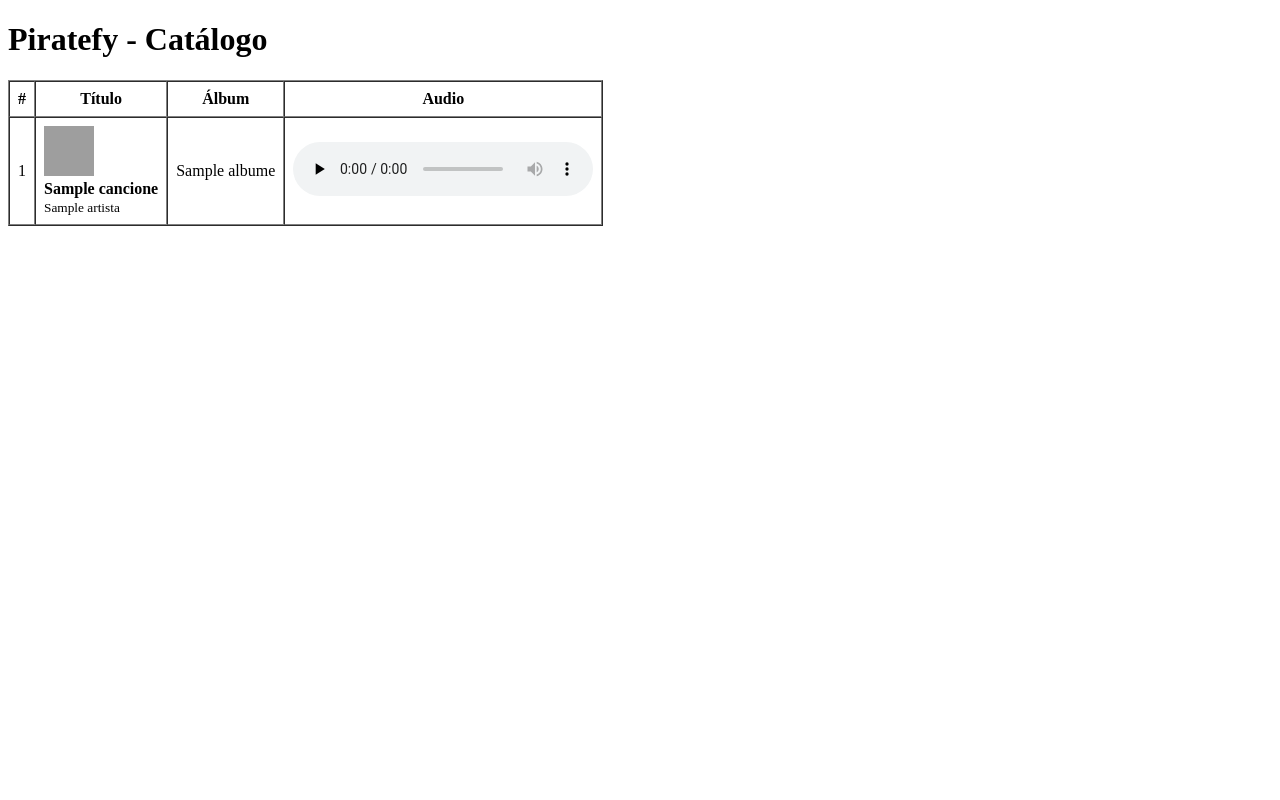
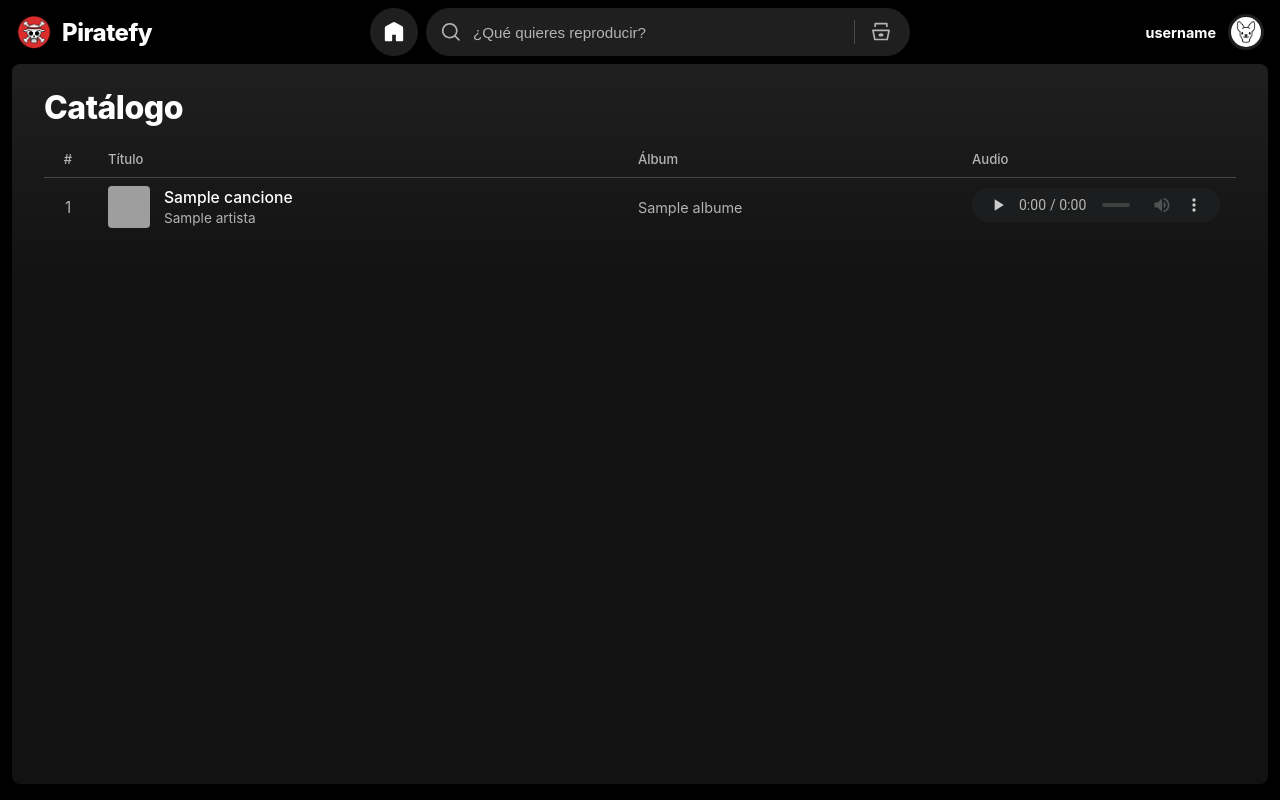
Before and after one commit to Andrey-Enrique-GM/Piratefy, a Flask app: page / in a window 1280 px wide. Run offline with Flask 3, Linux system fonts and the light colour scheme; tables that the repository leaves empty hold one stand-in row (values such as "Sample post"); data that the repository does not hold is empty; grey boxes are pictures that could not be loaded.

Commit message:
08, add navigation bar, styles, and favicon; update index template

```diff
--- a/app.py
+++ b/app.py
@@ -14,7 +14,6 @@ def get_db_connection():
         charset="utf8mb4",
         cursorclass=pymysql.cursors.DictCursor,
     )
-
 
 
 def crear_app():
--- a/static/css/styles.css
+++ b/static/css/styles.css
@@ -0,0 +1,385 @@
+/* Variables de color */
+:root {
+    --bg-base: #000000;
+    --bg-elevated: #121212;
+    --bg-surface: #1f1f1f;
+    --bg-surface-hover: #2a2a2a;
+    --row-hover: rgba(255, 255, 255, 0.1);
+    --text-primary: #ffffff;
+    --text-secondary: #b3b3b3;
+    --border-subtle: rgba(255, 255, 255, 0.1);
+    --piratefy-red: #e53131;
+}
+
+* {
+    box-sizing: border-box;
+    margin: 0;
+    padding: 0;
+}
+
+body {
+    background-color: var(--bg-base);
+    color: var(--text-primary);
+    font-family: -apple-system, BlinkMacSystemFont, "Segoe UI", Roboto, Helvetica, Arial, sans-serif;
+    min-height: 100vh;
+    display: flex;
+    flex-direction: column;
+}
+
+
+
+/* ==================== BARRA SUPERIOR ==================== */
+.top-navbar {
+    display: flex;
+    align-items: center;
+    justify-content: space-between;
+    height: 64px;
+    padding: 8px 16px;
+    background-color: var(--bg-base);
+    position: sticky;
+    top: 0;
+    z-index: 100;
+}
+
+/* Esquina superior izquierda */
+.nav-left {
+    display: flex;
+    align-items: center;
+    min-width: 180px;
+}
+
+/* Contenedor enlace de logo + título */
+.brand-link {
+    display: flex;
+    align-items: center;
+    gap: 10px;
+    text-decoration: none;
+    cursor: pointer;
+}
+
+/* Imagen del logo */
+.brand-logo-img {
+    width: 36px;
+    height: 36px;
+    border-radius: 50%;
+    object-fit: cover;
+    transition: filter 0.25s ease, transform 0.2s ease;
+}
+
+/* "Piratefy" */
+.brand-text {
+    color: var(--text-primary);
+    font-size: 1.5rem;
+    font-weight: 800;
+    letter-spacing: -0.5px;
+    transition: color 0.25s ease, text-shadow 0.25s ease;
+}
+
+/* Hover sincronizado en el contenedor padre (.brand-link) */
+.brand-link:hover .brand-logo-img {
+    transform: scale(1.06);
+    filter: drop-shadow(0 0 8px rgba(229, 49, 49, 0.85));
+}
+
+.brand-link:hover .brand-text {
+    color: var(--piratefy-red);
+    text-shadow: 0 0 12px rgba(229, 49, 49, 0.7);
+}
+
+/* Centro: Home + Buscador + Playlist */
+.nav-center {
+    display: flex;
+    align-items: center;
+    gap: 8px;
+    flex: 1;
+    max-width: 540px;
+    justify-content: center;
+}
+
+.home-btn {
+    width: 48px;
+    height: 48px;
+    border-radius: 50%;
+    border: none;
+    background-color: var(--bg-surface);
+    color: var(--text-primary);
+    display: flex;
+    align-items: center;
+    justify-content: center;
+    cursor: pointer;
+    flex-shrink: 0;
+    transition: background-color 0.2s ease, transform 0.15s ease;
+}
+
+.home-btn:hover {
+    background-color: var(--bg-surface-hover);
+    transform: scale(1.04);
+}
+
+.search-bar {
+    display: flex;
+    align-items: center;
+    background-color: var(--bg-surface);
+    border-radius: 500px;
+    height: 48px;
+    padding: 0 14px;
+    flex: 1;
+    border: 1px solid transparent;
+    transition: background-color 0.2s ease, border-color 0.2s ease;
+}
+
+.search-bar:hover {
+    background-color: var(--bg-surface-hover);
+    border-color: rgba(255, 255, 255, 0.15);
+}
+
+.search-bar:focus-within {
+    background-color: var(--bg-surface-hover);
+    border-color: var(--text-primary);
+}
+
+.search-icon {
+    color: var(--text-secondary);
+    display: flex;
+    align-items: center;
+    margin-right: 12px;
+    transition: color 0.2s ease;
+}
+
+.search-bar:hover .search-icon,
+.search-bar:focus-within .search-icon {
+    color: var(--text-primary);
+}
+
+.search-bar input {
+    background: transparent;
+    border: none;
+    outline: none;
+    color: var(--text-primary);
+    font-size: 0.95rem;
+    width: 100%;
+}
+
+.search-bar input::placeholder {
+    color: var(--text-secondary);
+}
+
+.search-divider {
+    width: 1px;
+    height: 24px;
+    background-color: rgba(255, 255, 255, 0.2);
+    margin: 0 12px;
+}
+
+.browse-btn {
+    background: transparent;
+    border: none;
+    color: var(--text-secondary);
+    display: flex;
+    align-items: center;
+    justify-content: center;
+    cursor: pointer;
+    padding: 4px;
+    transition: color 0.2s ease, transform 0.15s ease;
+}
+
+.browse-btn:hover {
+    color: var(--text-primary);
+    transform: scale(1.06);
+}
+
+/* Esquina superior derecha */
+.nav-right {
+    display: flex;
+    align-items: center;
+    justify-content: flex-end;
+    gap: 12px;
+    min-width: 180px;
+}
+
+.username {
+    font-size: 0.9rem;
+    font-weight: 700;
+    color: var(--text-primary);
+}
+
+.user-avatar {
+    width: 36px;
+    height: 36px;
+    border-radius: 50%;
+    object-fit: cover;
+    background-color: var(--bg-surface);
+    border: 3px solid var(--bg-surface);
+    cursor: pointer;
+    transition: transform 0.15s ease, border-color 0.2s ease;
+}
+
+.user-avatar:hover {
+    transform: scale(1.05);
+    border-color: var(--bg-surface-hover);
+}
+
+
+
+/* ==================== CONTENEDOR Y TABLA ==================== */
+.main-container {
+    flex: 1;
+    padding: 0 12px 12px 12px;
+}
+
+.catalog-card {
+    background: linear-gradient(180deg, #1f1f1f 0%, var(--bg-elevated) 220px);
+    border-radius: 8px;
+    padding: 24px 32px;
+    min-height: calc(100vh - 80px);
+}
+
+.catalog-title {
+    font-size: 2rem;
+    font-weight: 800;
+    margin-bottom: 24px;
+    letter-spacing: -0.5px;
+}
+
+.track-table {
+    width: 100%;
+    border-collapse: collapse;
+    text-align: left;
+}
+
+.track-table thead th {
+    color: var(--text-secondary);
+    font-size: 0.82rem;
+    font-weight: 500;
+    padding: 0 16px 10px 16px;
+    border-bottom: 1px solid var(--border-subtle);
+}
+
+/* Filas y efecto Hover */
+.track-row {
+    transition: background-color 0.15s ease;
+}
+
+.track-row:hover {
+    background-color: var(--row-hover);
+}
+
+.track-row td {
+    padding: 8px 16px;
+    vertical-align: middle;
+}
+
+/* Redondear bordes de la fila al hacer hover */
+.track-row td:first-child {
+    border-top-left-radius: 6px;
+    border-bottom-left-radius: 6px;
+}
+
+.track-row td:last-child {
+    border-top-right-radius: 6px;
+    border-bottom-right-radius: 6px;
+}
+
+/* Columna # y cambio a icono Play en hover */
+.col-index {
+    width: 48px;
+    text-align: center;
+    color: var(--text-secondary);
+    font-size: 0.95rem;
+}
+
+.play-icon {
+    display: none;
+    color: var(--text-primary);
+    align-items: center;
+    justify-content: center;
+}
+
+.track-row:hover .track-num {
+    display: none;
+}
+
+.track-row:hover .play-icon {
+    display: inline-flex;
+}
+
+/* Columna Título + Portada */
+.song-info {
+    display: flex;
+    align-items: center;
+    gap: 14px;
+}
+
+.album-cover,
+.album-cover-placeholder {
+    width: 42px;
+    height: 42px;
+    border-radius: 4px;
+    object-fit: cover;
+    flex-shrink: 0;
+}
+
+.album-cover-placeholder {
+    background-color: var(--bg-surface-hover);
+    color: var(--text-secondary);
+    display: flex;
+    align-items: center;
+    justify-content: center;
+    font-size: 1.1rem;
+}
+
+.song-meta {
+    display: flex;
+    flex-direction: column;
+    gap: 3px;
+}
+
+.song-title {
+    color: var(--text-primary);
+    font-size: 0.98rem;
+    font-weight: 500;
+}
+
+.song-artist {
+    color: var(--text-secondary);
+    font-size: 0.85rem;
+    transition: color 0.15s ease;
+}
+
+.track-row:hover .song-artist {
+    color: var(--text-primary);
+}
+
+/* Columna Álbum */
+.col-album {
+    color: var(--text-secondary);
+    font-size: 0.9rem;
+    transition: color 0.15s ease;
+}
+
+.track-row:hover .col-album {
+    color: var(--text-primary);
+}
+
+/* Columna Audio */
+.col-audio {
+    width: 280px;
+}
+
+.piratefy-audio {
+    height: 34px;
+    width: 100%;
+    filter: invert(0.92) hue-rotate(180deg);
+    opacity: 0.85;
+    transition: opacity 0.2s ease;
+}
+
+.track-row:hover .piratefy-audio {
+    opacity: 1;
+}
+
+.empty-message {
+    text-align: center;
+    padding: 32px;
+    color: var(--text-secondary);
+}
--- a/templates/index.html
+++ b/templates/index.html
@@ -2,36 +2,95 @@
 <html lang="es">
 <head>
     <meta charset="UTF-8">
+    <meta name="viewport" content="width=device-width, initial-scale=1.0">
     <title>Piratefy</title>
+    <title>Piratefy</title>
+    <link rel="icon" type="image/x-icon" href="{{ url_for('static', filename='images/site/favicon.ico') }}">
+    <link rel="stylesheet" href="{{ url_for('static', filename='css/styles.css') }}">
 </head>
 <body>
-    <h1>Piratefy - Catálogo</h1>
+    <!-- Barra de navegación superior -->
+    <header class="top-navbar">
+        <div class="nav-left">
+            <a href="/" class="brand-link">
+                <img src="{{ url_for('static', filename='images/site/piratefy_logo.png') }}" alt="Piratefy Logo" class="brand-logo-img">
+                <span class="brand-text">Piratefy</span>
+            </a>
+        </div>
 
-    <table border="1" cellpadding="8" cellspacing="0">
+        <div class="nav-center">
+            <!-- Botón circular de Inicio -->
+            <button class="home-btn" title="Inicio" onclick="window.location.href='/'">
+                <svg viewBox="0 0 24 24" width="22" height="22" fill="currentColor">
+                    <path d="M13.5 1.515a3 3 0 0 0-3 0L3 5.845a2 2 0 0 0-1 1.732V21a1 1 0 0 0 1 1h6a1 1 0 0 0 1-1v-6h4v6a1 1 0 0 0 1 1h6a1 1 0 0 0 1-1V7.577a2 2 0 0 0-1-1.732l-7.5-4.33z"></path>
+                </svg>
+            </button>
+
+            <!-- Barra de búsqueda -->
+            <div class="search-bar">
+                <span class="search-icon">
+                    <svg viewBox="0 0 24 24" width="20" height="20" fill="currentColor">
+                        <path d="M10.533 1.279c-5.18 0-9.407 4.14-9.407 9.279s4.226 9.279 9.407 9.279c2.234 0 4.29-.77 5.907-2.058l4.353 4.353a1 1 0 1 0 1.414-1.414l-4.344-4.344a9.157 9.157 0 0 0 2.077-5.816c0-5.14-4.226-9.28-9.407-9.28zm-7.407 9.279c0-4.006 3.302-7.28 7.407-7.28s7.407 3.274 7.407 7.28-3.302 7.279-7.407 7.279-7.407-3.273-7.407-7.28z"></path>
+                    </svg>
+                </span>
+                <input type="text" placeholder="¿Qué quieres reproducir?" aria-label="Buscar canciones">
+                <div class="search-divider"></div>
+                <button class="browse-btn" title="Explorar">
+                    <svg viewBox="0 0 24 24" width="20" height="20" fill="currentColor">
+                        <path d="M15 15.5c0 1.105-1.343 2-3 2s-3-.895-3-2 1.343-2 3-2 3 .895 3 2z"></path>
+                        <path d="M1.513 9.37A1 1 0 0 1 2.291 9h19.418a1 1 0 0 1 .979 1.208l-2.339 11a1 1 0 0 1-.978.792H4.63a1 1 0 0 1-.978-.792l-2.339-11a1 1 0 0 1 .201-.837zM3.525 11l1.913 9h13.123l1.913-9H3.525zM4 2a1 1 0 0 1 1-1h14a1 1 0 0 1 1 1v4h-2V3H6v3H4V2z"></path>
+                    </svg>
+                </button>
+            </div>
+        </div>
+
+        <div class="nav-right">
+            <span class="username">username</span>
+            <img src="{{ url_for('static', filename='images/users/default.png') }}" alt="Foto de perfil" class="user-avatar">
+        </div>
+    </header>
+
+    <!-- Contenedor principal -->
+    <main class="main-container">
+        <div class="catalog-card">
+            <h1 class="catalog-title">Catálogo</h1>
+
+            <table class="track-table">
                 <thead>
                     <tr>
-                <th>#</th>
-                <th>Título</th>
-                <th>Álbum</th>
-                <th>Audio</th>
+                        <th class="col-index">#</th>
+                        <th class="col-title">Título</th>
+                        <th class="col-album">Álbum</th>
+                        <th class="col-audio">Audio</th>
                     </tr>
                 </thead>
                 <tbody>
                     {% for cancion in canciones %}
-            <tr>
-                <td>{{ loop.index }}</td>
-                <td>
+                    <tr class="track-row">
+                        <td class="col-index">
+                            <span class="track-num">{{ loop.index }}</span>
+                            <span class="play-icon">
+                                <svg viewBox="0 0 24 24" width="16" height="16" fill="currentColor">
+                                    <path d="m7.05 3.606 13.49 7.788a.7.7 0 0 1 0 1.212L7.05 20.394A.7.7 0 0 1 6 19.788V4.212a.7.7 0 0 1 1.05-.606z"></path>
+                                </svg>
+                            </span>
+                        </td>
+                        <td class="col-title">
+                            <div class="song-info">
                                 {% if cancion.portada_url %}
-                        <img src="{{ cancion.portada_url }}" alt="Portada" width="50" height="50">
+                                    <img src="{{ cancion.portada_url }}" alt="Portada" class="album-cover">
+                                {% else %}
+                                    <div class="album-cover-placeholder">♪</div>
                                 {% endif %}
-                    <div>
-                        <strong>{{ cancion.titulo }}</strong><br>
-                        <small>{{ cancion.artista }}</small>
+                                <div class="song-meta">
+                                    <span class="song-title">{{ cancion.titulo }}</span>
+                                    <span class="song-artist">{{ cancion.artista }}</span>
+                                </div>
                             </div>
                         </td>
-                <td>{{ cancion.album or 'Sencillo' }}</td>
-                <td>
-                    <audio controls preload="none">
+                        <td class="col-album">{{ cancion.album or 'Sencillo' }}</td>
+                        <td class="col-audio">
+                            <audio controls preload="none" class="piratefy-audio">
                                 <source src="{{ cancion.archivo_audio }}" type="audio/mpeg">
                                 Tu navegador no soporta el elemento de audio
                             </audio>
@@ -39,10 +98,12 @@
                     </tr>
                     {% else %}
                     <tr>
-                <td colspan="4">No hay canciones registradas en la base de datos</td>
+                        <td colspan="4" class="empty-message">No hay canciones registradas en la base de datos</td>
                     </tr>
                     {% endfor %}
                 </tbody>
             </table>
+        </div>
+    </main>
 </body>
 </html>
```
Also changed, not shown: static/images/site/favicon.ico (added), static/images/site/piratefy_logo.png (added), static/images/users/default.png (added), 1 other file. Lines whose indentation alone changed are shown as unchanged.
